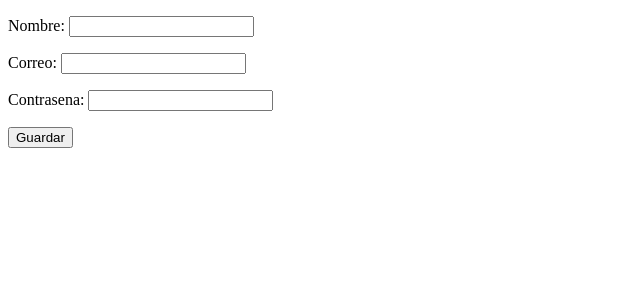
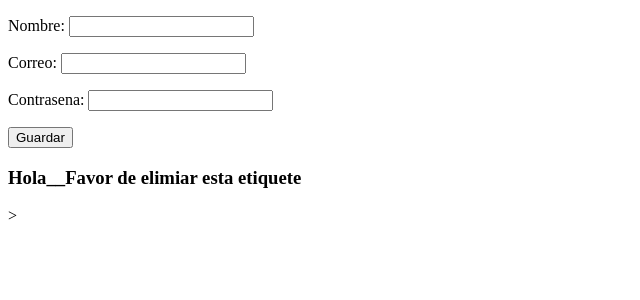
Before and after one commit to LJHA10/Cody_Project, a Django app: template registro/templates/perfil/perfil.html in a window 1280 px wide. Shown: the top 300 px of the page, without its empty margins (0-640 px from the left). Run offline with Django 5.2, Linux system fonts and the light colour scheme; the template is opened without the code that fills it: values that come from a table or form of the project are taken from there, others are empty.

Commit message:
Subiendologin

```diff
--- a/registro/templates/perfil/perfil.html
+++ b/registro/templates/perfil/perfil.html
@@ -13,7 +13,7 @@
         {{ form.as_p }}
         <button type="submit">Guardar</button>
     </form>
-
+    <h3>Hola__Favor de elimiar esta etiquete</h3> <!--Elimina esta etiqueta-->>
 
 </body>
 </html>
```
